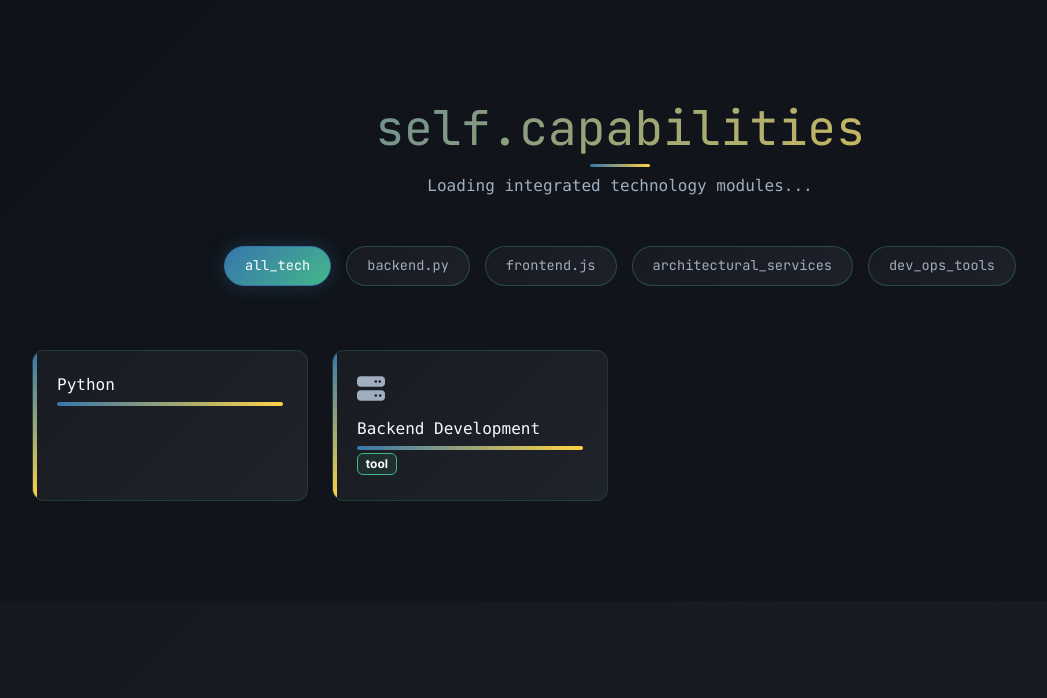
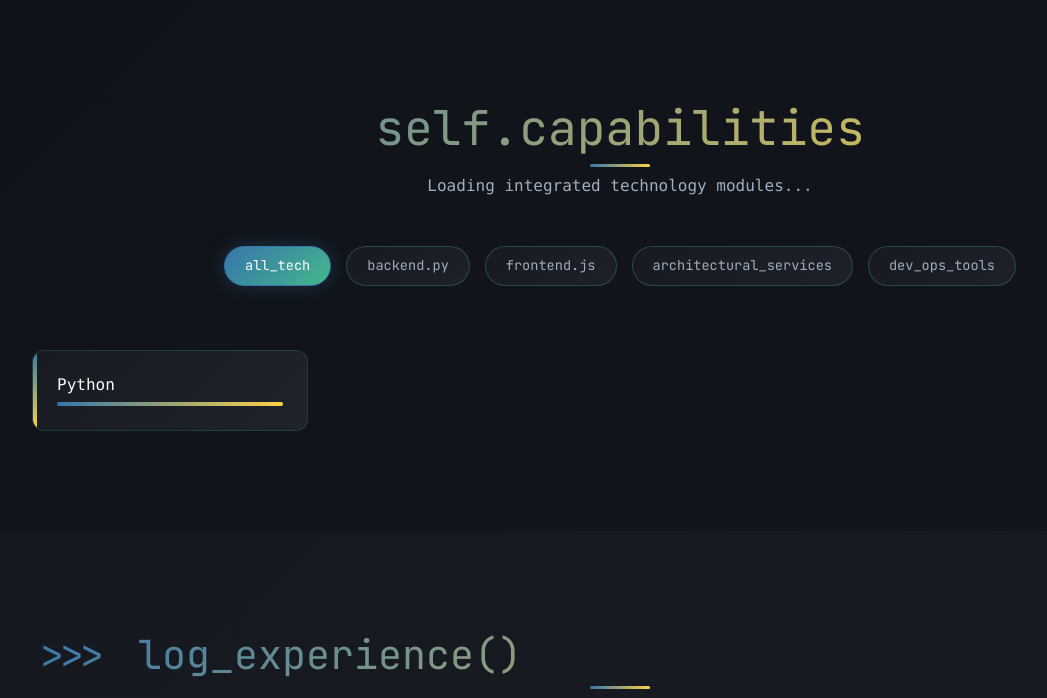
Before and after one commit to RabbiPrimon/portfolio_project, a Django app: page / in a window 1280 px wide. Shown: the part 1681-2379 px from the top of the page, without its empty margins (20-1067 px from the left). Run offline with Django 5.2, Linux system fonts and the light colour scheme; data comes from the database, SQL or seed files in the repository; both versions use the stored data as it was before the commit; data that the repository does not hold is empty; some libraries are stand-ins or nearby versions.

Commit message:
Solved bug and add whole project,skill and blog

```diff
--- a/Templates/home.html
+++ b/Templates/home.html
@@ -96,8 +96,8 @@
                 <button class="skill-tab active" onclick="filterTech('all')">all_tech</button>
                 <button class="skill-tab" onclick="filterTech('backend')">backend.py</button>
                 <button class="skill-tab" onclick="filterTech('frontend')">frontend.js</button>
-                <button class="skill-tab" onclick="filterTech('service')">architectural_services</button>
-                <button class="skill-tab" onclick="filterTech('tool')">dev_ops_tools</button>
+                <button class="skill-tab" onclick="filterTech('services')">architectural_services</button>
+                <button class="skill-tab" onclick="filterTech('tools')">dev_ops_tools</button>
             </div>
 
             <div class="row g-4" id="tech-grid">
@@ -106,15 +106,11 @@
                     <div class="skill-card h-100">
                         <i class="{{ skill.icon }} mb-3 fs-3 text-secondary"></i>
                         <h4 class="h6 font-monospace mb-2">{{ skill.name }}</h4>
-                        {% if skill.category == 'service' %}
-                        <p class="small text-muted mb-0">{{ skill.description|striptags|truncatechars:50 }}</p>
-                        {% else %}
                         <div class="progress" style="height: 4px; background: #161b22;">
                             <div class="progress-bar"
                                 style="width: {{ skill.proficiency }}%; background: var(--py-blue);"></div>
                         </div>
-                        {% endif %}
-                        {% if skill.category == 'tool' %}
+                        {% if skill.category == 'tools' %}
                         <span class="badge"
                             style="background: rgba(68, 183, 139, 0.1); color: var(--django-light); border: 1px solid var(--django-light);">
                             {{ skill.category }}
--- a/portfolio_app/models.py
+++ b/portfolio_app/models.py
@@ -28,6 +28,9 @@ class Skill(models.Model):
         ('backend', 'Backend'),
         ('devops', 'DevOps'),
         ('design', 'Design'),
+        ('database', 'Database'),
+        ('services', 'Services'),
+        ('tools', 'Tools'),
         ('other', 'Other'),
     ]
     name = models.CharField(max_length=100)
@@ -79,21 +82,6 @@ class Education(models.Model):
     def __str__(self):
         return f"{self.degree} at {self.institution}"
 
-class Service(models.Model):
-    title = models.CharField(max_length=200)
-    description = RichTextField()
-    icon = models.CharField(max_length=100, help_text="FontAwesome icon class, e.g., fas fa-code")
-    display_order = models.PositiveIntegerField(default=0)
-    is_active = models.BooleanField(default=True)
-    created_at = models.DateTimeField(auto_now_add=True)
-    updated_at = models.DateTimeField(auto_now=True)
-
-    class Meta:
-        ordering = ['display_order']
-
-    def __str__(self):
-        return self.title
-
 class Project(models.Model):
     CATEGORY_CHOICES = [
         ('web', 'Web Development'),
@@ -132,31 +120,6 @@ class ProjectImage(models.Model):
     def __str__(self):
         return f"Image for {self.project.title}"
 
-class Tool(models.Model):
-    CATEGORY_CHOICES = [
-        ('frontend', 'Frontend'),
-        ('backend', 'Backend'),
-        ('database', 'Database'),
-        ('devops', 'DevOps'),
-        ('design', 'Design'),
-        ('other', 'Other'),
-    ]
-    name = models.CharField(max_length=100)
-    category = models.CharField(max_length=20, choices=CATEGORY_CHOICES, default='other')
-    icon = models.CharField(max_length=100, help_text="FontAwesome icon class", blank=True)
-    tooltip = models.CharField(max_length=200, blank=True)
-    display_order = models.PositiveIntegerField(default=0)
-    created_at = models.DateTimeField(auto_now_add=True)
-    updated_at = models.DateTimeField(auto_now=True)
-
-    class Meta:
-        ordering = ['display_order']
-
-    def __str__(self):
-        return self.name
-
-
-
 class BlogPost(models.Model):
     title = models.CharField(max_length=200)
     slug = models.SlugField(unique=True, blank=True)
--- a/portfolio_app/urls.py
+++ b/portfolio_app/urls.py
@@ -7,8 +7,7 @@ urlpatterns = [
     path('experience/', experience_timeline, name='experience'),
     path('projects/', projects, name='projects'),
     path('projects/<int:pk>/', project_detail, name='project_detail'),
-    path('services/', services, name='services'),
-    path('tools/', tools, name='tools'),
+
 
     path('blog/', blog, name='blog'),
     path('blog/<slug:slug>/', blog_detail, name='blog_detail'),
--- a/portfolio_app/views.py
+++ b/portfolio_app/views.py
@@ -3,36 +3,15 @@ from django.http import HttpResponseRedirect
 from django.urls import reverse
 from django.contrib import messages
 from django.core.paginator import Paginator
-from .models import Profile, Skill, Experience, Education, Project, Service, Tool, BlogPost, ContactMessage
+from .models import Profile, Skill, Experience, Education, Project, BlogPost, ContactMessage
 from .forms import ContactForm
 
 def home(request):
     profile = Profile.objects.first()
-    skills = list(Skill.objects.all())
+    skills = Skill.objects.all()
     experiences = Experience.objects.all()
-    services = Service.objects.filter(is_active=True)
-    tools = Tool.objects.all()
     projects = Project.objects.all()
     education = Education.objects.all()
-
-    # Merge services and tools into skills for unified display
-    for service in services:
-        skills.append(type('Skill', (), {
-            'name': service.title,
-            'icon': service.icon,
-            'category': 'service',
-            'proficiency': 100,  # Assume full proficiency for services
-            'id': f'service_{service.id}'
-        })())
-
-    for tool in tools:
-        skills.append(type('Skill', (), {
-            'name': tool.name,
-            'icon': tool.icon,
-            'category': 'tool',
-            'proficiency': 100,  # Assume full proficiency for tools
-            'id': f'tool_{tool.id}'
-        })())
 
     return render(request, 'home.html', {
         'profile': profile,
@@ -66,12 +45,6 @@ def project_detail(request, pk):
         'images': images,
     })
 
-def services(request):
-    services = Service.objects.all()
-    return render(request, 'services.html', {
-        'services': services,
-    })
-
 def portfolio(request):
     portfolio_items = Project.objects.all()
     return render(request, 'portfolio.html', {
@@ -97,12 +70,6 @@ def experience_timeline(request):
         'experiences': experiences,
     })
 
-def tools(request):
-    tools = Tool.objects.all()
-    return render(request, 'tools.html', {
-        'tools': tools,
-    })
-
 
 
 def blog(request):
--- a/requirements.txt
+++ b/requirements.txt
@@ -1,3 +1,4 @@
 Django==5.0.6
+djangorestframework==3.15.1
 django-ckeditor==6.7.1
 Pillow==10.3.0
```
Also changed, not shown: portfolio_app/admin.py (+1 -7 lines), README.md, db.sqlite3, media/profile/Screenshot_2025-06-28_100807.png (deleted), media/projects/thumbnails/Screenshot_2025-12-26_152349.png (added), portfolio_app/migrations/0004_delete_service_delete_testimonial_delete_tool_and_more.py (added).
